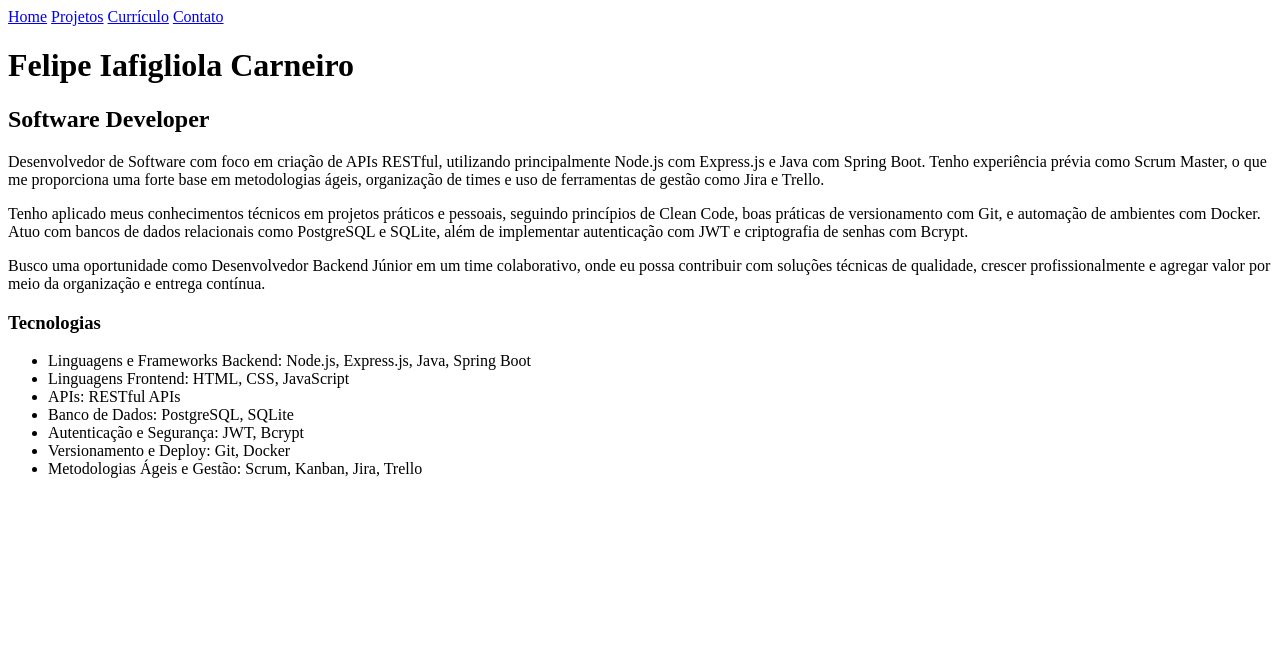
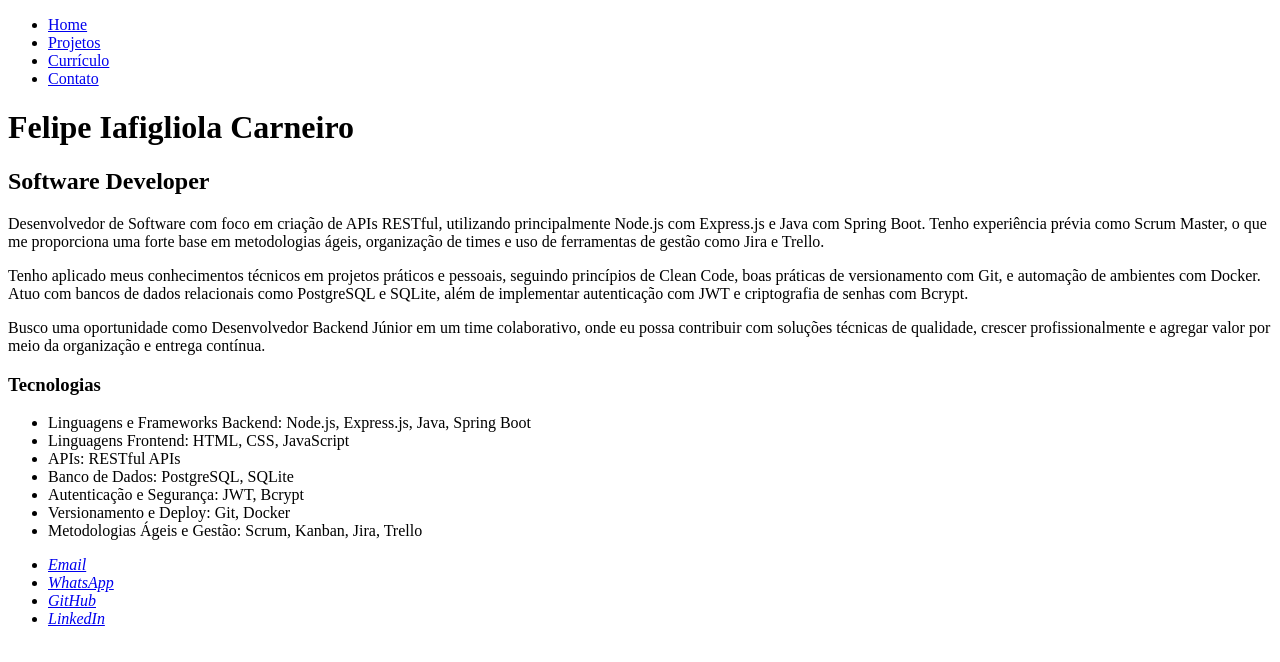
Before and after one commit to fecarneiro/personal-portfolio, a plain HTML site: page index.html in a window 1280 px wide. Drawn offline with Linux system fonts and the light colour scheme.

Commit message:
refactor: improve HTML structure and navigation for personal portfolio

```diff
--- a/index.html
+++ b/index.html
@@ -16,23 +16,28 @@
     <link rel="stylesheet" href="" />
   </head>
   <body>
+    <!-- Navigation -->
     <nav>
-            <a href="pág1">Home</a>
-            <a href="pág2">Projetos</a>
-            <a href="pág3">Currículo</a>
-            <a href="pág4">Contato</a>
+      <ul>
+        <li><a href="#">Home</a></li>
+        <li><a href="#">Projetos</a></li>
+        <li><a href="#">Currículo</a></li>
+        <li><a href="#">Contato</a></li>
+      </ul>
     </nav>
-
+    <!-- Header -->
+    <header>
       <h1>Felipe Iafigliola Carneiro</h1>
-
       <h2>Software Developer</h2>
-
+    </header>
+     <!-- Main Content -->
+    <main>
       <p>
         Desenvolvedor de Software com foco em criação de APIs RESTful,
         utilizando principalmente Node.js com Express.js e Java com Spring
-            Boot. Tenho experiência prévia como Scrum Master, o que me
-            proporciona uma forte base em metodologias ágeis, organização de
-            times e uso de ferramentas de gestão como Jira e Trello.
+        Boot. Tenho experiência prévia como Scrum Master, o que me proporciona
+        uma forte base em metodologias ágeis, organização de times e uso de
+        ferramentas de gestão como Jira e Trello.
       </p>
 
       <p>
@@ -40,8 +45,7 @@
         pessoais, seguindo princípios de Clean Code, boas práticas de
         versionamento com Git, e automação de ambientes com Docker. Atuo com
         bancos de dados relacionais como PostgreSQL e SQLite, além de
-            implementar autenticação com JWT e criptografia de senhas com
-            Bcrypt.
+        implementar autenticação com JWT e criptografia de senhas com Bcrypt.
       </p>
 
       <p>
@@ -54,15 +58,31 @@
       <h3>Tecnologias</h3>
       <ul>
         <li>
-                Linguagens e Frameworks Backend: Node.js, Express.js, Java,
-                Spring Boot
+          Linguagens e Frameworks Backend: Node.js, Express.js, Java, Spring
+          Boot
         </li>
         <li>Linguagens Frontend: HTML, CSS, JavaScript</li>
         <li>APIs: RESTful APIs</li>
         <li>Banco de Dados: PostgreSQL, SQLite</li>
         <li>Autenticação e Segurança: JWT, Bcrypt</li>
         <li>Versionamento e Deploy: Git, Docker</li>
-            <li>Metodologias Ágeis e Gestão: Scrum, Kanban, Jira, Trello</li>
+        <li>
+          Metodologias Ágeis e Gestão: Scrum, Kanban, Jira, Trello
+        </li>
       </ul>
+    </main>
+
+    <!-- Footer -->
+    <footer>
+      <address>
+        <ul>
+          <li><a href="mailto:fe.iacarneiro@gmail.com">Email</a></li>
+          <li><a href="https://api.whatsapp.com/send/?phone=5519996501121&text&type=phone_number&app_absent=0">WhatsApp</a></li>
+          <li><a href="https://github.com/feelipino">GitHub</a></li>
+          <li><a href="https://www.linkedin.com/in/felipe-iafigliola-carneiro/">LinkedIn</a></li>
+        </ul>
+      </address>
+
+    </footer>
   </body>
 </html>
```
Lines whose indentation alone changed are shown as unchanged.
